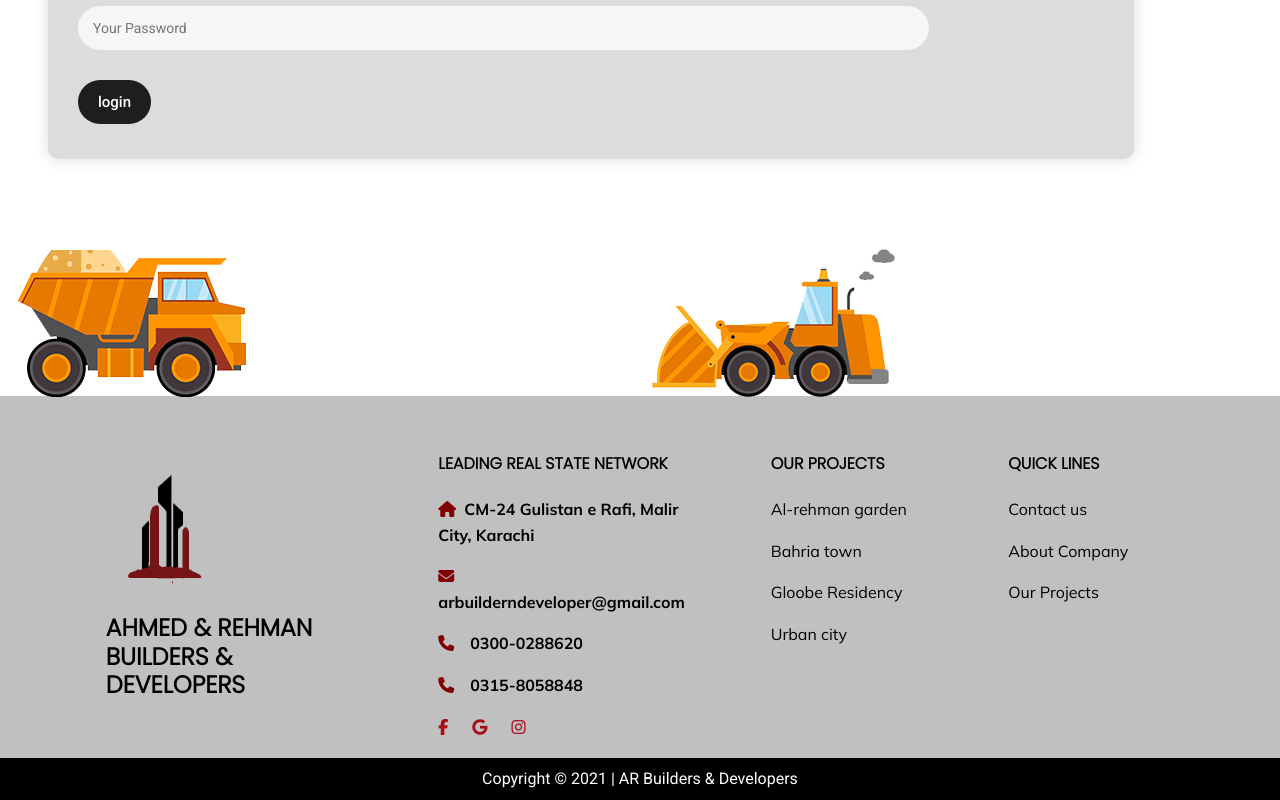
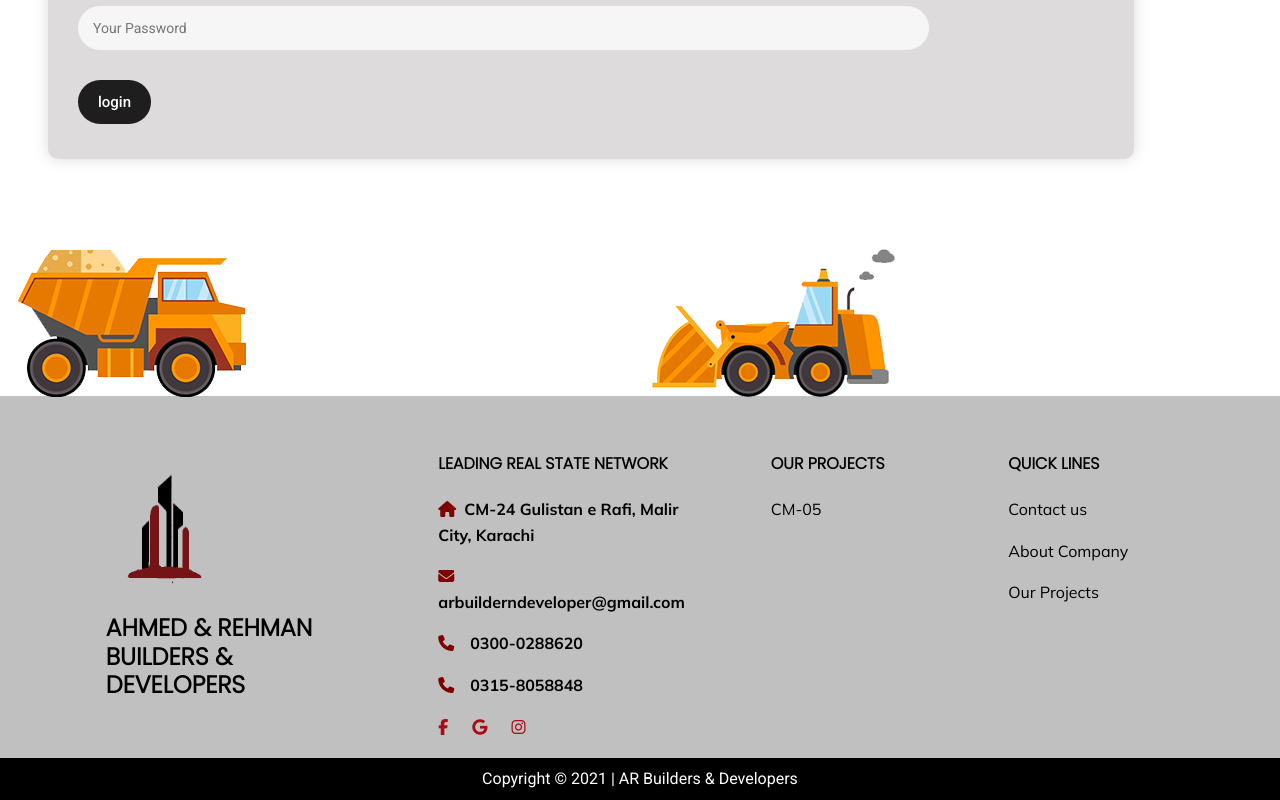
Before and after one commit to Muhammad-Haris55/Real-Estate-Repo, a React (Create React App) app: page /Login in a window 1280 px wide. Shown: the part 410-1210 px from the top of the page. Built offline with nearby package versions, Linux system fonts and the light colour scheme; no server answers.

Commit message:
Update Footer

```diff
--- a/src/Component/Footer/Footer.jsx
+++ b/src/Component/Footer/Footer.jsx
@@ -56,23 +56,23 @@ const Footer = () => {
                 <MDBCol md="2" lg="2" xl="2" className='mx-auto mb-4'>
                   <h6 className='text-uppercase fw-bold mb-4' style={{ fontFamily:"Poppins" }}>Our Projects</h6>
                   <p style={{fontFamily:"Mulish" }}>
-                    <a href='#!' className='text-reset'>
-                      Al-rehman garden
+                    <a href='\I?id=665cd293a6f05b5fcbfc1d46' className='text-reset'>
+                      CM-05
                     </a>
                   </p>
                   <p style={{fontFamily:"Mulish" }}>
                     <a href='#!' className='text-reset'>
-                      Bahria town
+
                     </a>
                   </p>
                   <p style={{fontFamily:"Mulish" }}>
                     <a href='#!' className='text-reset'>
-                      Gloobe Residency
+
                     </a>
                   </p>
                   <p style={{fontFamily:"Mulish" }}>
                     <a href='#!' className='text-reset'>
-                      Urban city
+
                     </a>
                   </p>
                 </MDBCol>
```
